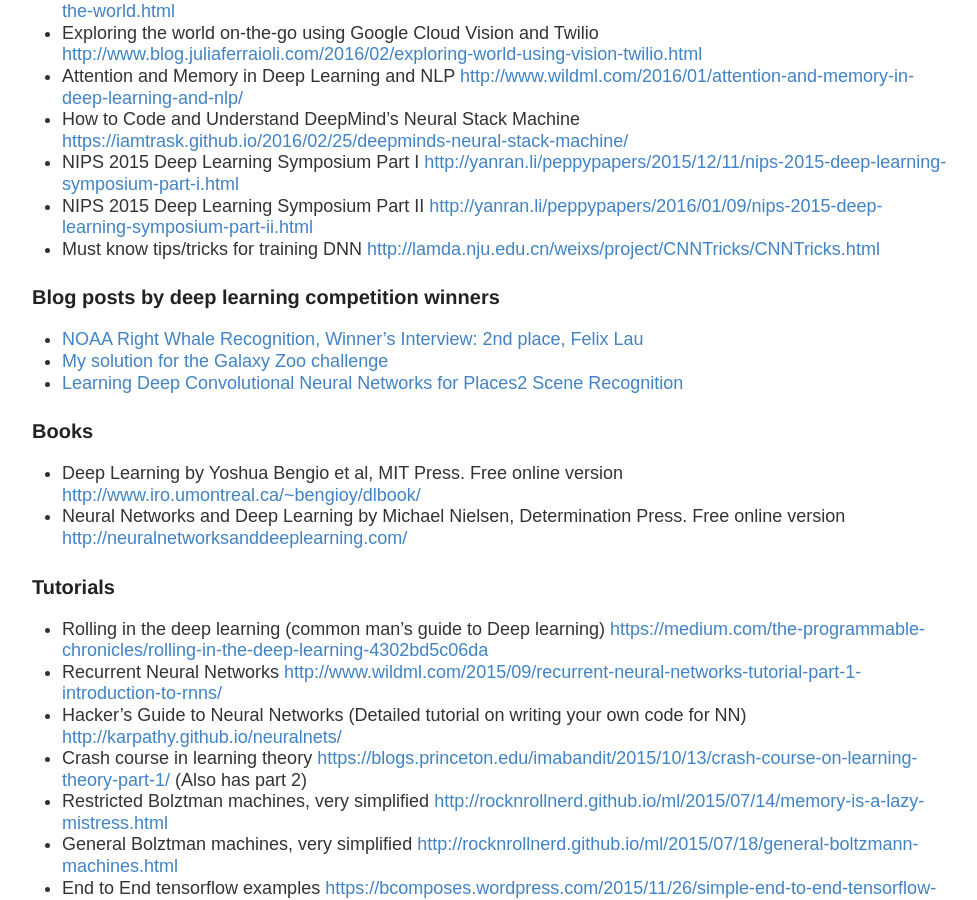
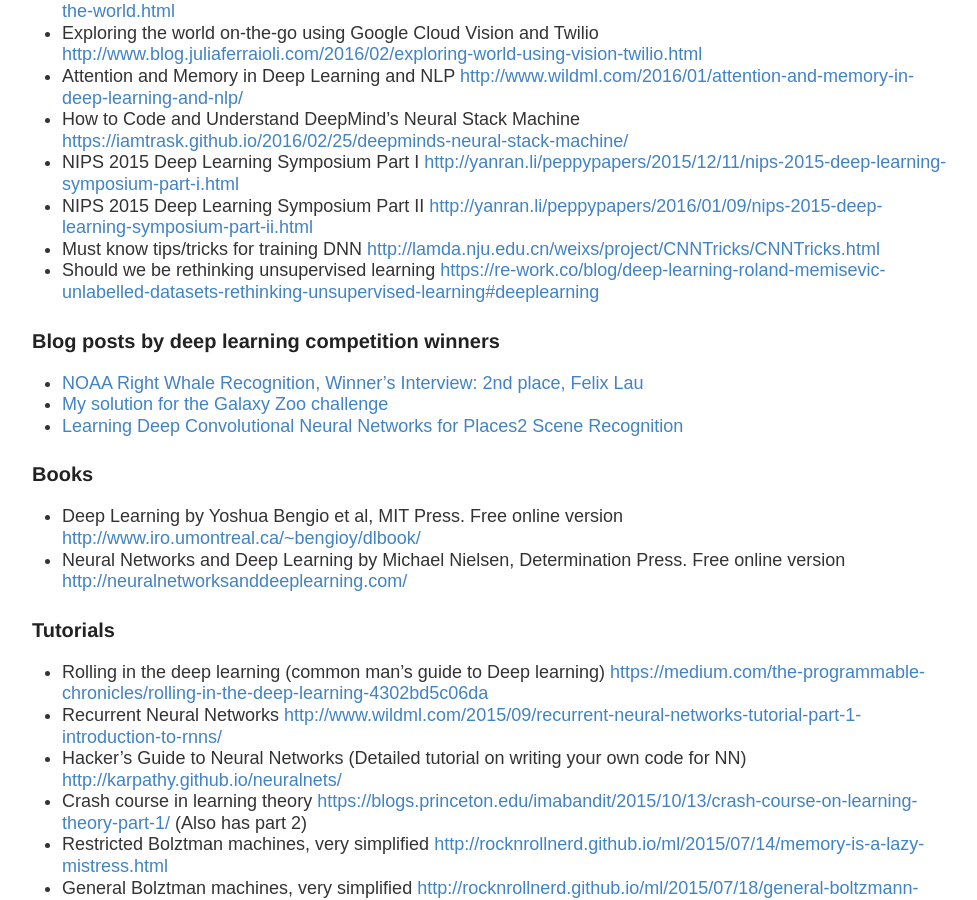
Before and after one commit to iamaaditya/iamaaditya.github.io, a Jekyll site: the page built from notes/deep_learning/index.md, in a window 1280 px wide and 900 px high, scrolled down 828 px. Shown: the whole window, without its empty margins (84-1061 px from the left). Built offline with Jekyll 4.4.1, drawn with Linux system fonts in a browser that asks for light colours; some web fonts are replaced.

Commit message:
Update from Forestry.io - notes/deep_learning/index.md

```diff
--- a/notes/deep_learning/index.md
+++ b/notes/deep_learning/index.md
@@ -2,8 +2,7 @@
 title: Deep Learning
 author: aaditya prakash
 layout: page
-dsq_thread_id:
-  -
+dsq_thread_id: []
 ---
 What is Deep Learning ?
 
@@ -31,6 +30,7 @@
   * NIPS 2015 Deep Learning Symposium Part I  <http://yanran.li/peppypapers/2015/12/11/nips-2015-deep-learning-symposium-part-i.html>
   * NIPS 2015 Deep Learning Symposium Part II <http://yanran.li/peppypapers/2016/01/09/nips-2015-deep-learning-symposium-part-ii.html>
   * Must know tips/tricks for training DNN <http://lamda.nju.edu.cn/weixs/project/CNNTricks/CNNTricks.html>
+  * Should we be rethinking unsupervised learning <https://re-work.co/blog/deep-learning-roland-memisevic-unlabelled-datasets-rethinking-unsupervised-learning#deeplearning>
 
 ### Blog posts by deep learning competition winners
 
```
Also changed, not shown: other parts of notes/deep_learning/index.md (+1 -0 lines).
